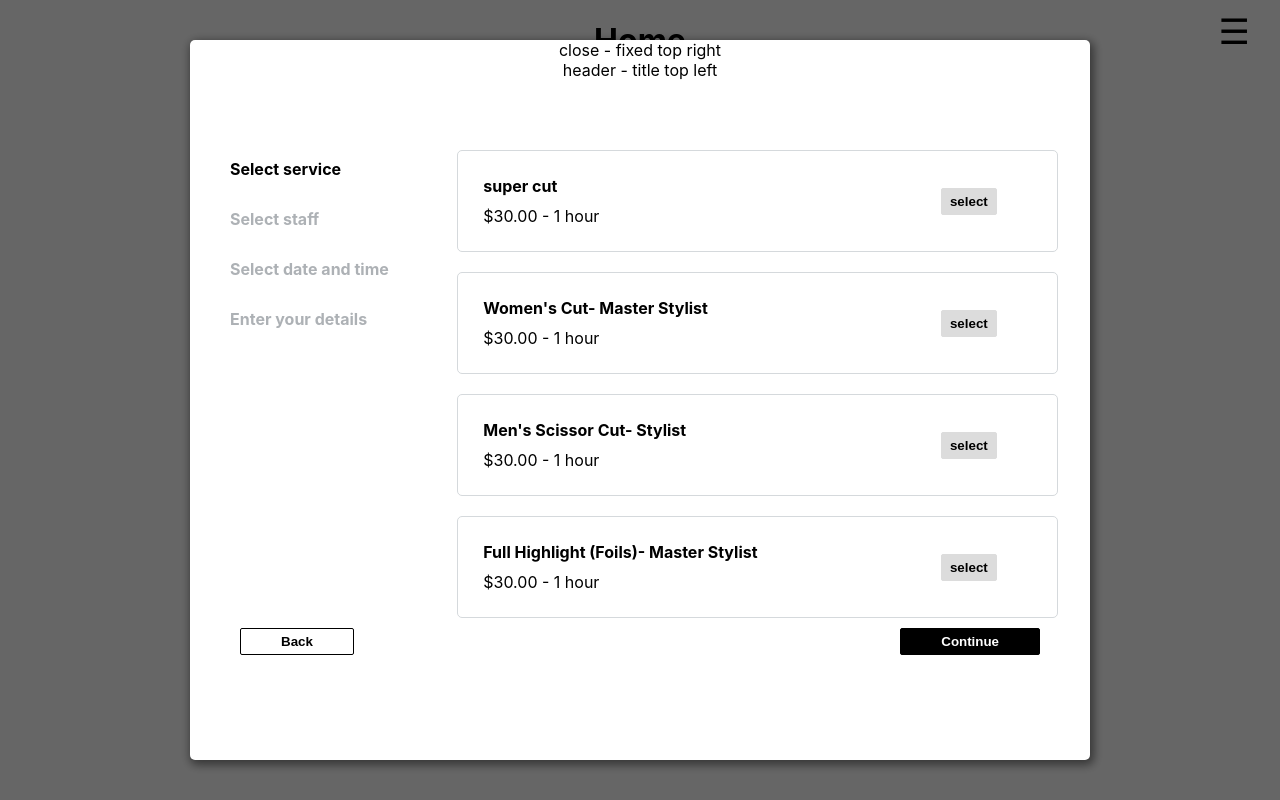
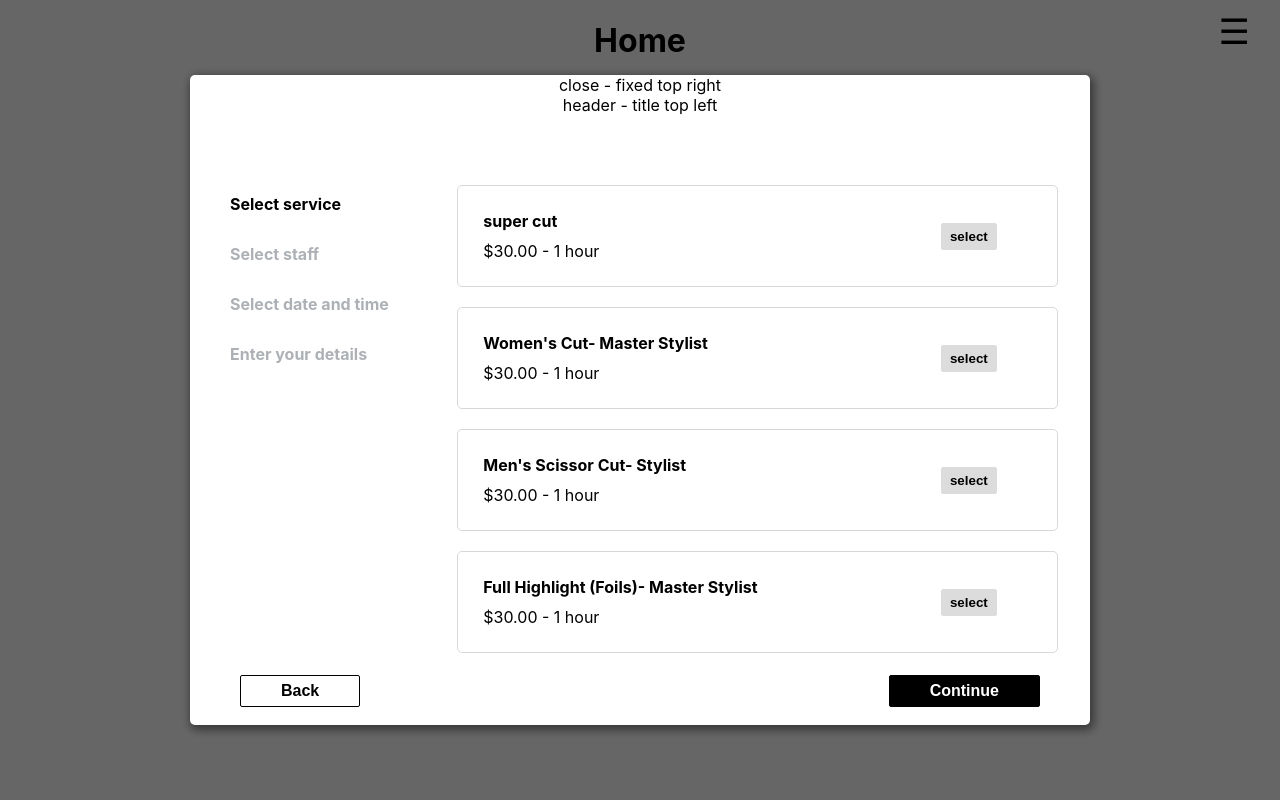
Before and after one commit to rheal3/curly-sniffle, a React (Create React App) app: page / in a window 1280 px wide. Built offline with nearby package versions, Linux system fonts and the light colour scheme.

Commit message:
styled nav continue and back buttons, added overflow scroll to content

```diff
--- a/src/BookAppointment/Page.js
+++ b/src/BookAppointment/Page.js
@@ -17,10 +17,17 @@ const BookAppointmentBackground = styled.div`
 
 const BookAppointmentContainer = styled.div`
     width: 900px;
-    height: 90vh;
+    height: 650px;
     border-radius: 5px;
     box-shadow: 2px 3px 10px 2px rgba(0,0,0,0.47);
     background: #FFF;
+`
+
+const NavigationContainerStyle = styled.div`
+    height: 72px;
+    display: flex;
+    justify-content: space-between;
+    margin: 0px 50px;
     button {
         /* TODO if okay to move to next page change opacity of continue */
         background: #FFF;
@@ -28,15 +35,12 @@ const BookAppointmentContainer = styled.div`
         border-radius: 2px;
         padding: 5px 40px;
         font-weight: bold;
+        font-size: 16px;
+        margin: 20px 0;
     }
     button.continueBtn {
         background: #000;
         color: #FFF;
-    }
-    .navigation {
-        display: flex;
-        justify-content: space-between;
-        margin: 0px 50px;
     }
 `
 
@@ -64,6 +68,8 @@ const ContentContainer = styled.div`
     display: flex;
     flex-direction: column;
     align-items: center;
+    overflow-y: scroll;
+    height: 480px;
 `
 
 const ServiceSelectedStyle = styled.div`
@@ -173,13 +179,13 @@ const BookAppointment = () => {
                         {contentSwitch(currentPage, nextPage)}
                     </ContentContainer>
                 </div>
-                <div>
+                <NavigationContainerStyle>
                     {/* footer - next page and back buttons */}
-                    <div className="navigation">
+
                         <button>Back</button>
                         <button className="continueBtn" onClick={() => {setCurrentPage(nextPage)}}>Continue</button>
-                    </div>
-                </div>
+
+                </NavigationContainerStyle>
             </BookAppointmentContainer>
         </BookAppointmentBackground>
     )
--- a/src/BookAppointment/api.js
+++ b/src/BookAppointment/api.js
@@ -24,6 +24,18 @@ export const aptDetails = [
         title: 'Full Highlight (Foils)- Master Stylist',
         price: '$30.00',
         length: '1 hour'
+    },
+    {
+        id: 72,
+        title: 'Full Highlight (Foils)- Master Stylist',
+        price: '$30.00',
+        length: '1 hour'
+    },
+    {
+        id: 45,
+        title: 'Full Highlight (Foils)- Master Stylist',
+        price: '$30.00',
+        length: '1 hour'
     }
 ]
 
```
